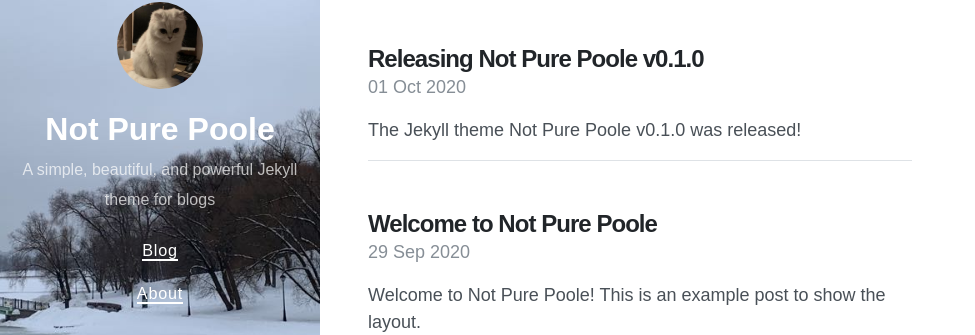
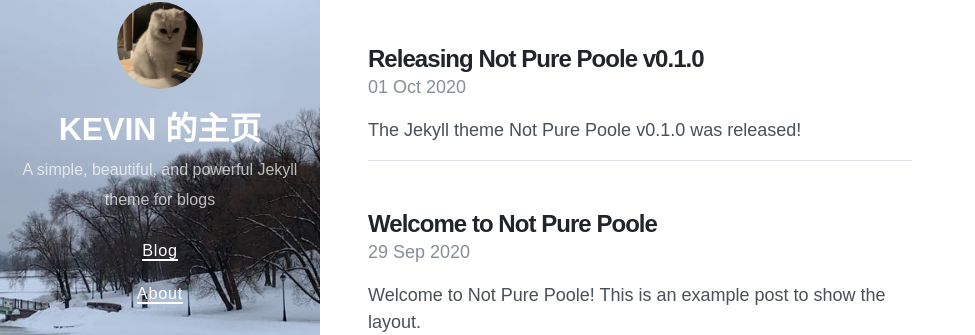
Before and after one commit to A-Kevin1217/sky, a Jekyll site: the page built from index.html, in a window 1280 px wide. Shown: the part 254-589 px from the top of the page, without its empty margins (0-975 px from the left). Built offline with Jekyll 4.4.1, drawn with Linux system fonts in a browser that asks for light colours; nearby versions of some CDN libraries; the list of posts is cut into pages by our own code.

Commit message:
Update _config.yml

```diff
--- a/_config.yml
+++ b/_config.yml
@@ -1,5 +1,5 @@
 # Setup
-title: Not Pure Poole
+title: KEVIN 的主页
 description: A simple, beautiful, and powerful Jekyll theme for blogs
 url: https://vszhub.github.io
 avatar: /avatar.jpeg
```
